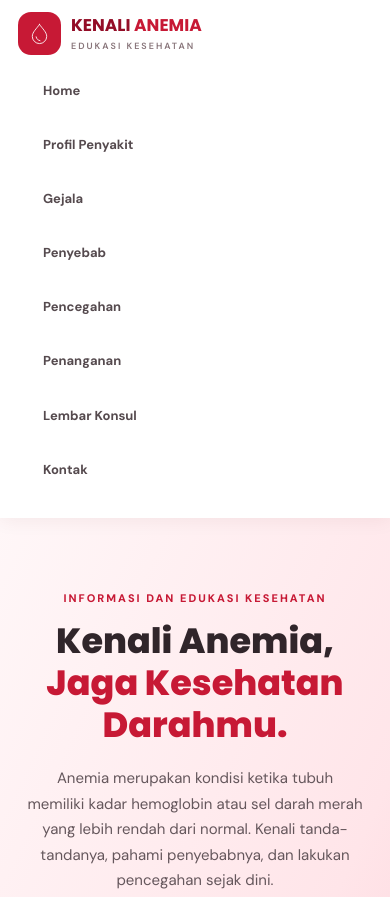
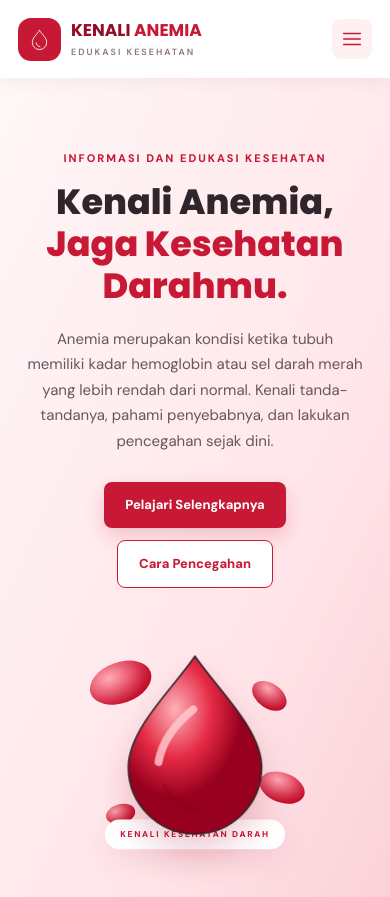
Before and after one commit to chacaac-cmd/anemiachacha, a plain HTML site: page index.html in a window 390 px wide. Shown: the top 897 px of the page. Drawn offline with Linux system fonts and the light colour scheme.

Commit message:
Update style.css

```diff
--- a/style.css
+++ b/style.css
@@ -1017,34 +1017,7 @@ svg {
         font-size: 13px;
     }
 }
-/* SOLUSI MENU UNTUK PENILAIAN UAS */
-@media screen and (max-width: 768px) {
-    .menu-button {
-        display: none !important;
-    }
 
-    #navigation {
-        display: flex !important;
-        position: static !important;
-        width: 100% !important;
-        height: auto !important;
-        flex-direction: column !important;
-        align-items: flex-start !important;
-        background: white !important;
-        padding: 15px !important;
-        gap: 12px !important;
-        box-shadow: none !important;
-        visibility: visible !important;
-        opacity: 1 !important;
-    }
-
-    #navigation a {
-        display: block !important;
-        width: 100% !important;
-        padding: 10px !important;
-        visibility: visible !important;
-        opacity: 1 !important;
-    }
 
     .navbar {
         flex-wrap: wrap !important;
```
